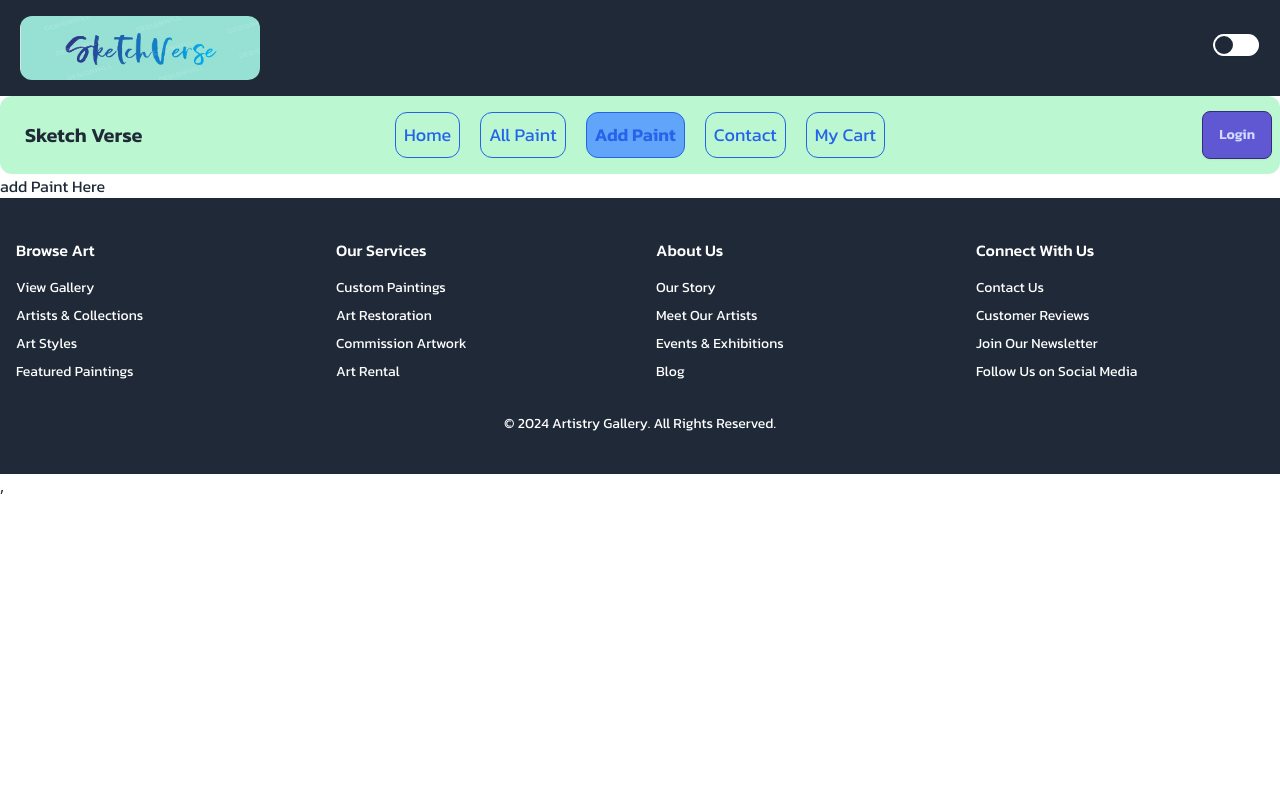
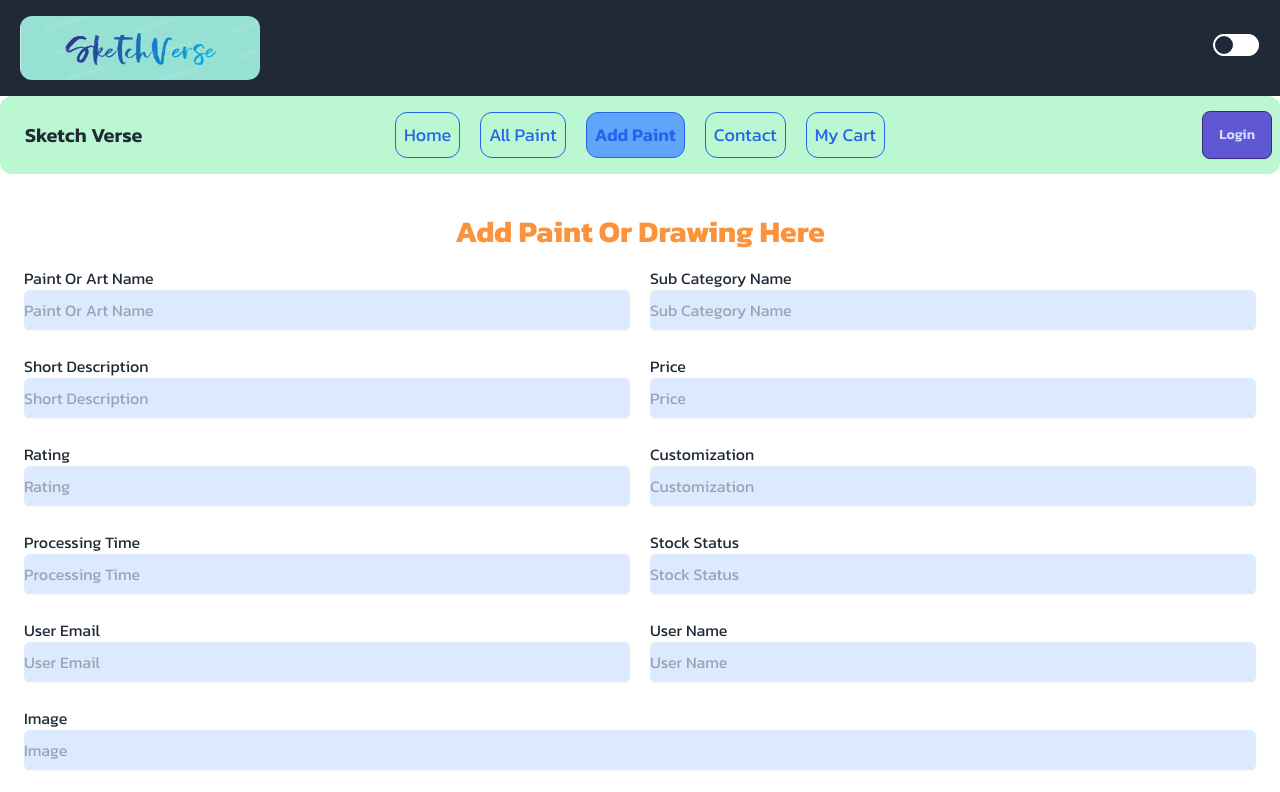
Before and after one commit to protap1100/Sketch-Verse-Client, a React (Vite) app: page /addPaint in a window 1280 px wide. Shown: the top 792 px of the page. Built offline with nearby package versions, Linux system fonts and the light colour scheme; no server answers; a web font is replaced by a local one.

Commit message:
add paint section added

```diff
--- a/src/Pages/ServerPage/AddPaint.jsx
+++ b/src/Pages/ServerPage/AddPaint.jsx
@@ -1,7 +1,68 @@
 const AddPaint = () => {
     return (
-        <div>
-            <h1>add Paint Here</h1>
+        <div className="my-10">
+            <h1 className="text-center text-3xl font-bold text-orange-400">Add Paint Or Drawing Here</h1>
+            <div className="my-4">
+                <form onClick={()=>{console.log('hello world')}} className="flex flex-col py-6 space-y-6 md:py-0 md:px-6">
+                    <div className="flex lg:flex-row flex-col gap-5">
+                        <label className="block   w-full px-2 lg:px-0 lg:w-1/2">
+                            <span className="mb-1">Paint Or Art Name</span>
+                            <input type="text" name="name" placeholder="Paint Or Art Name" required className="block w-full h-10 rounded-md shadow-sm focus:ring focus:ring-opacity-75 focus:dark:ring-violet-600 bg-blue-100" />
+                        </label>
+                        <label className="block   w-full px-2 lg:px-0 lg:w-1/2">
+                            <span className="mb-1">Sub Category Name</span>
+                            <input type="email" name="category" placeholder="Sub Category Name" required className="block h-10 w-full rounded-md shadow-sm focus:ring focus:ring-opacity-75 focus:dark:ring-violet-600 bg-blue-100"  />
+                        </label>
+                    </div>
+                    <div className="flex lg:flex-row flex-col gap-5">
+                        <label className="block   w-full px-2 lg:px-0 lg:w-1/2">
+                            <span className="mb-1">Short Description</span>
+                            <input type="text" name="description" placeholder="Short Description" required className="block w-full h-10 rounded-md shadow-sm focus:ring focus:ring-opacity-75 focus:dark:ring-violet-600 bg-blue-100" />
+                        </label>
+                        <label className="block   w-full px-2 lg:px-0 lg:w-1/2">
+                            <span className="mb-1">Price</span>
+                            <input type="email" name="price" placeholder="Price" required className="block h-10 w-full rounded-md shadow-sm focus:ring focus:ring-opacity-75 focus:dark:ring-violet-600 bg-blue-100"  />
+                        </label>
+                    </div>
+                    <div className="flex lg:flex-row flex-col gap-5">
+                        <label className="block   w-full px-2 lg:px-0 lg:w-1/2">
+                            <span className="mb-1">Rating</span>
+                            <input type="text" name="Rating" placeholder="Rating" required className="block w-full h-10 rounded-md shadow-sm focus:ring focus:ring-opacity-75 focus:dark:ring-violet-600 bg-blue-100" />
+                        </label>
+                        <label className="block   w-full px-2 lg:px-0 lg:w-1/2">
+                            <span className="mb-1">Customization</span>
+                            <input type="email" name="Customization" placeholder="Customization" required className="block h-10 w-full rounded-md shadow-sm focus:ring focus:ring-opacity-75 focus:dark:ring-violet-600 bg-blue-100"  />
+                        </label>
+                    </div>
+                    <div className="flex lg:flex-row flex-col gap-5">
+                        <label className="block   w-full px-2 lg:px-0 lg:w-1/2">
+                            <span className="mb-1">Processing Time</span>
+                            <input type="text" name="process" placeholder="Processing Time" required className="block w-full h-10 rounded-md shadow-sm focus:ring focus:ring-opacity-75 focus:dark:ring-violet-600 bg-blue-100" />
+                        </label>
+                        <label className="block   w-full px-2 lg:px-0 lg:w-1/2">
+                            <span className="mb-1">Stock Status</span>
+                            <input type="email" name="stockStatus" placeholder="Stock Status" required className="block h-10 w-full rounded-md shadow-sm focus:ring focus:ring-opacity-75 focus:dark:ring-violet-600 bg-blue-100"  />
+                        </label>
+                    </div>
+                    <div className="flex lg:flex-row flex-col gap-5">
+                        <label className="block   w-full px-2 lg:px-0 lg:w-1/2">
+                            <span className="mb-1">User Email</span>
+                            <input type="text" name="email" placeholder="User Email" required className="block w-full h-10 rounded-md shadow-sm focus:ring focus:ring-opacity-75 focus:dark:ring-violet-600 bg-blue-100" />
+                        </label>
+                        <label className="block   w-full px-2 lg:px-0 lg:w-1/2">
+                            <span className="mb-1">User Name</span>
+                            <input type="email" name="username" placeholder="User Name" required className="block h-10 w-full rounded-md shadow-sm focus:ring focus:ring-opacity-75 focus:dark:ring-violet-600 bg-blue-100"  />
+                        </label>
+                    </div>
+                    <div className="flex lg:flex-row flex-col gap-5">
+                        <label className="block  w-full px-2 lg:px-0 ">
+                            <span className="mb-1">Image</span>
+                            <input type="text" name="image" placeholder="Image" required className="block w-full h-10 rounded-md shadow-sm focus:ring focus:ring-opacity-75 focus:dark:ring-violet-600 bg-blue-100" />
+                        </label>
+                    </div>
+                    <button type="submit" className="self-center px-8 w-full text-lg bg-[#23be0a] rounded-xl btn text-white  " >Submit</button>
+                </form>
+            </div>
         </div>
     );
 };
```
